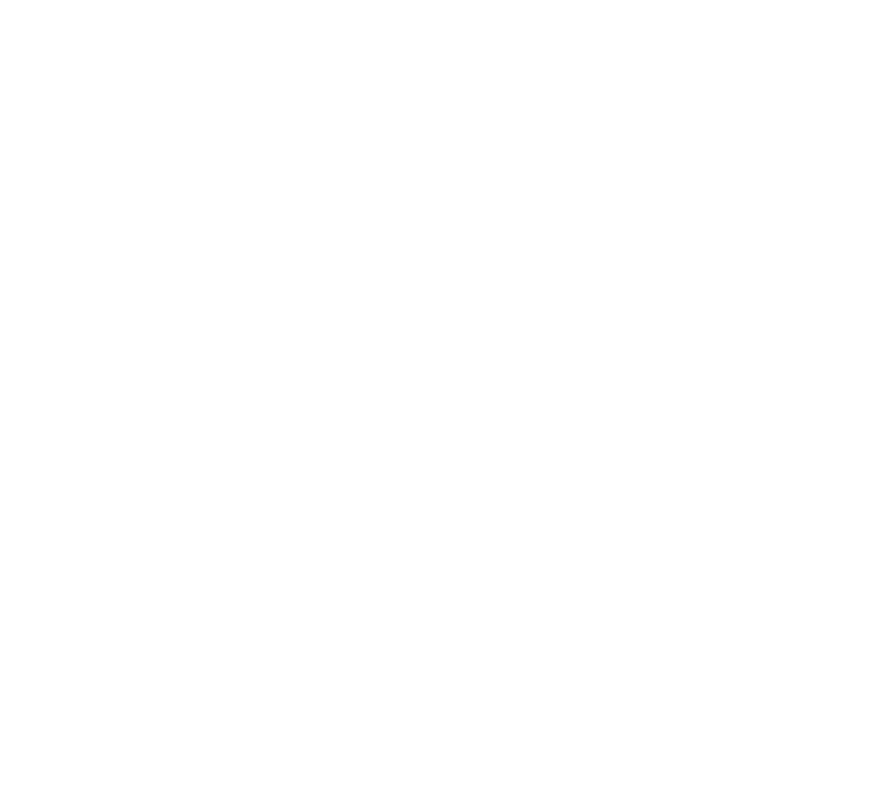
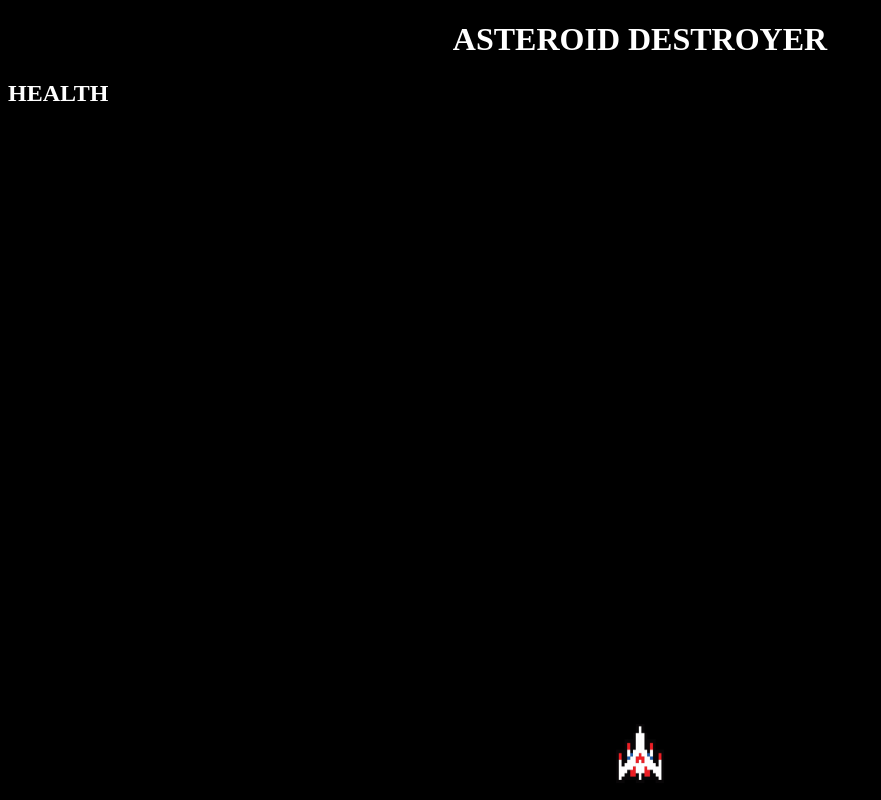
Before and after one commit to EMMANUELROJAS01/Browser-Game, a plain HTML site: page index.html in a window 1280 px wide. Shown: the whole page, without its empty margins (0-881 px from the left). Drawn offline with Linux system fonts and the light colour scheme.

```diff
--- a/index.css
+++ b/index.css
@@ -0,0 +1,22 @@
+body {
+    background-color: black;
+}
+
+h1 {
+    text-align: center;
+    color: white;
+}
+
+h2 {
+    color: white;
+}
+
+.Spaceship {
+    position: absolute;
+    bottom: -20px;
+    left: 50%;
+    margin-right: -50%;
+    transform: translate(-50%, -50%)
+
+
+  }
--- a/index.html
+++ b/index.html
@@ -5,5 +5,16 @@
     <meta name="viewport" content="width=device-width, initial-scale=1.0">
     <title>ALIEN DESTROYER</title>
     <link rel="stylesheet" href="index.css" type="text/css">
+
+</head>
+    <body>
+        <h1>ASTEROID DESTROYER</h1>
+        <h2>HEALTH</h2>
+       <div class = 'Spaceship'>
+       <img src = './img/Spaceship.jpg'
+        width = '60'
+        height = '60'/>
+    </div>
+    </body>
+
     <script src="index.js"></script>
-</head>
--- a/index.js
+++ b/index.js
@@ -0,0 +1,14 @@
+class Player{
+    constructor() {
+        this.position = {
+            x: 200,
+            y: 200
+        }
+        this.velocity = {
+            x : 0
+        }
+        const img = document.querySelector("img");
+        img.src = "./img/Spaceship.jpg";
+    }
+
+        }
```
Also changed, not shown: img/Asteroid.jpg (added), img/Spaceship.jpg (added), 2 other files.
